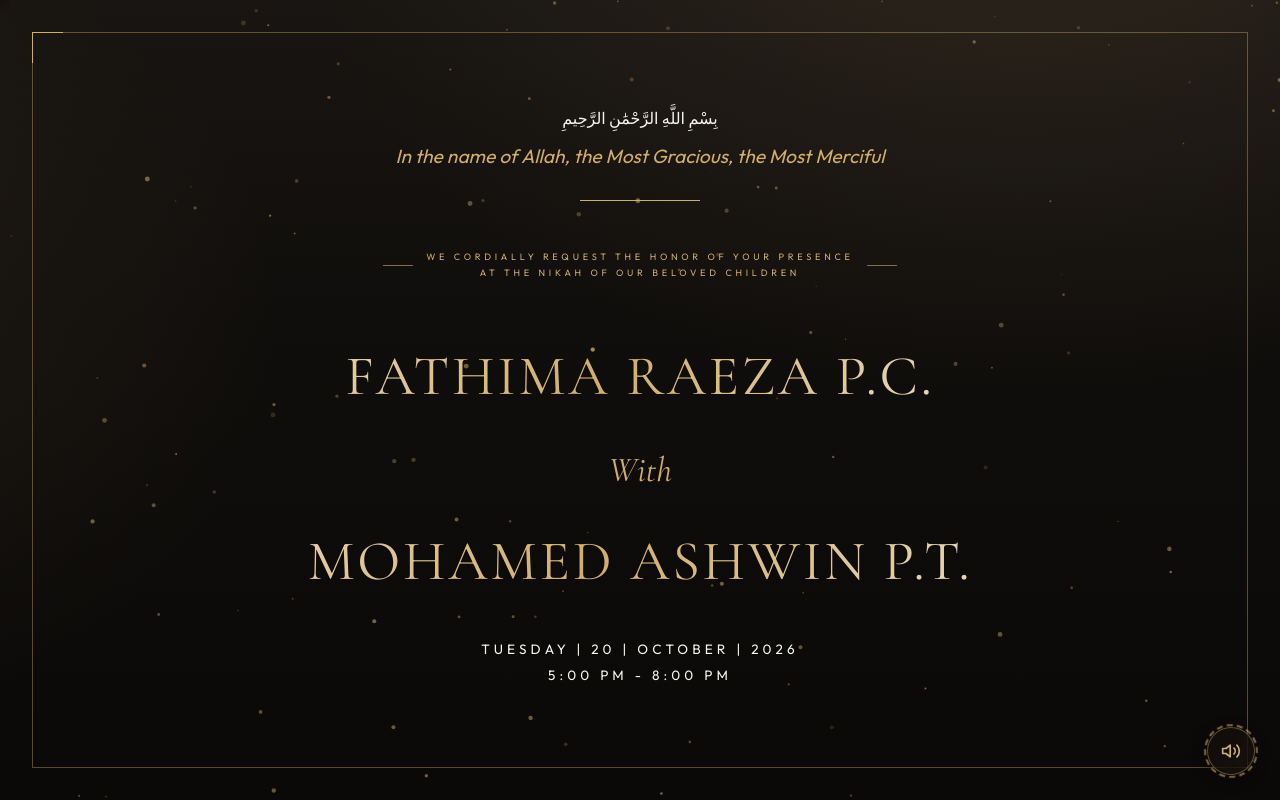
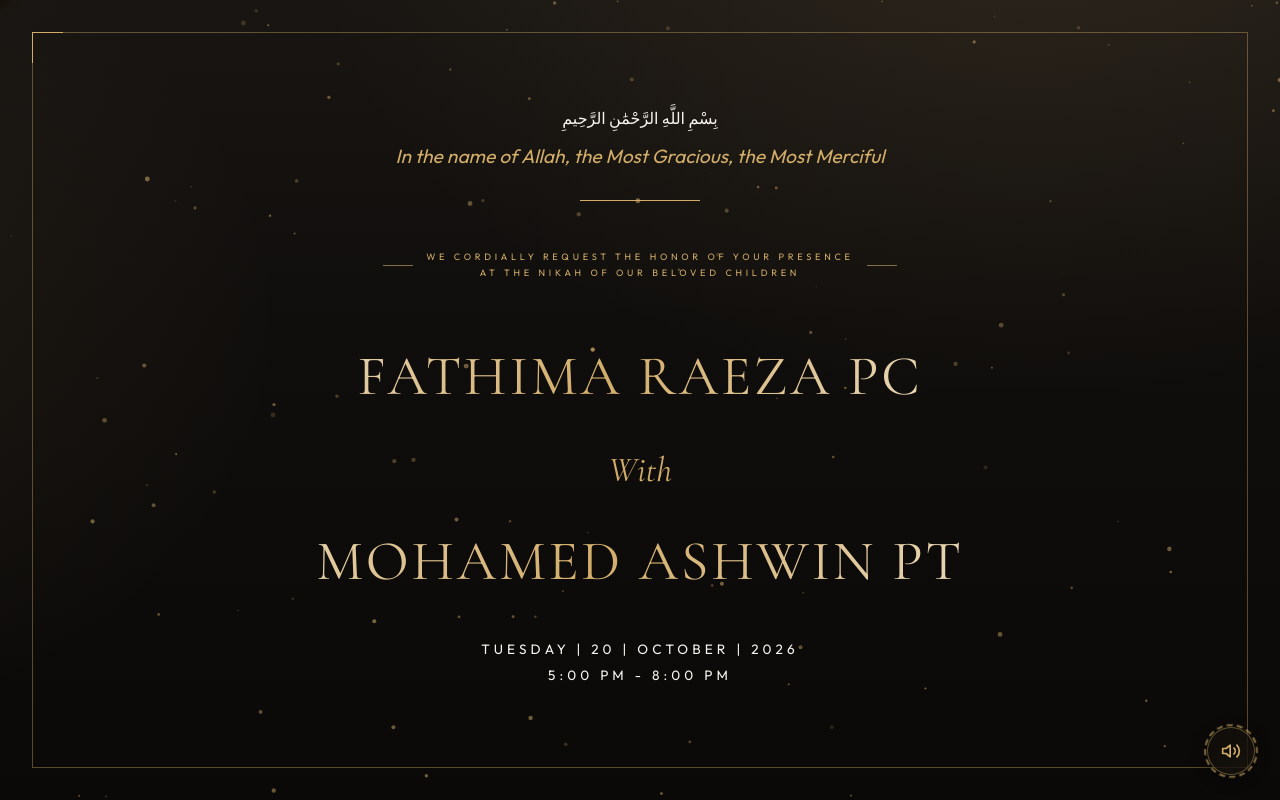
Before and after one commit to sinan-prvt/Raeza-Ashwin-Wedding, a React (Vite) app in the folder wedding-app/: page / in a window 1280 px wide. Both pictures are taken after a click on the element 640 px from the left and 400 px from the top of the page. Shown: the top 800 px of the page. Built offline with nearby package versions, Linux system fonts and the light colour scheme.

Commit message:
Remove periods from initials

```diff
--- a/wedding-app/src/App.jsx
+++ b/wedding-app/src/App.jsx
@@ -151,11 +151,11 @@ function App() {
           </p>
 
           <div className={`couple-section fade-in-up delay-5 ${isOpen ? 'is-visible' : ''}`}>
-            <h1 className="name uppercase">FATHIMA RAEZA P.C.</h1>
+            <h1 className="name uppercase">FATHIMA RAEZA PC</h1>
 
             <div className="with-text" style={{ margin: '1.5rem 0' }}>With</div>
 
-            <h1 className="name uppercase">MOHAMED ASHWIN P.T.</h1>
+            <h1 className="name uppercase">MOHAMED ASHWIN PT</h1>
           </div>
 
           <div className={`hero-date fade-in-up delay-6 ${isOpen ? 'is-visible' : ''}`}>
@@ -190,12 +190,12 @@ function App() {
               {/* Bride Family */}
               <div className="fam-card">
                 <div className="fam-role">BRIDE</div>
-                <h3 className="fam-name">Fathima Raeza P.C.</h3>
+                <h3 className="fam-name">Fathima Raeza PC</h3>
                 <div className="fam-rel">daughter of</div>
-                <p className="fam-parents">Dr. Mohamed Shabeer P.C. &amp; Mrs. Sufaija Mandayappuram</p>
+                <p className="fam-parents">Dr. Mohamed Shabeer PC &amp; Mrs. Sufaija Mandayappuram</p>
                 <div className="fam-divider"></div>
                 <p className="fam-grandparents">
-                  Granddaughter of (Late) Mr. P.C. Abdurahman &amp; (Late) Mrs. Fathima Mulanthala (Valavannur)<br />
+                  Granddaughter of (Late) Mr. PC Abdurahman &amp; (Late) Mrs. Fathima Mulanthala (Valavannur)<br />
                   &amp; Mr. Ali Mandayappuram &amp; Mrs. Rasiya Karuvally Pathikkal (Kottakkal)
                 </p>
               </div>
@@ -203,12 +203,12 @@ function App() {
               {/* Groom Family */}
               <div className="fam-card">
                 <div className="fam-role">GROOM</div>
-                <h3 className="fam-name">Mohamed Ashwin P.T.</h3>
+                <h3 className="fam-name">Mohamed Ashwin PT</h3>
                 <div className="fam-rel">son of</div>
-                <p className="fam-parents">Mr. Abdul Rahiman P.T. &amp; Mrs. Sheeba</p>
+                <p className="fam-parents">Mr. Abdul Rahiman PT &amp; Mrs. Sheeba</p>
                 <div className="fam-divider"></div>
                 <p className="fam-grandparents">
-                  Grandson of (Late) Mr. P.T. Hydrose Haji &amp; (Late) Prof. A.K. Hydrose
+                  Grandson of (Late) Mr. PT Hydrose Haji &amp; (Late) Prof. AK Hydrose
                 </p>
               </div>
             </div>
```
